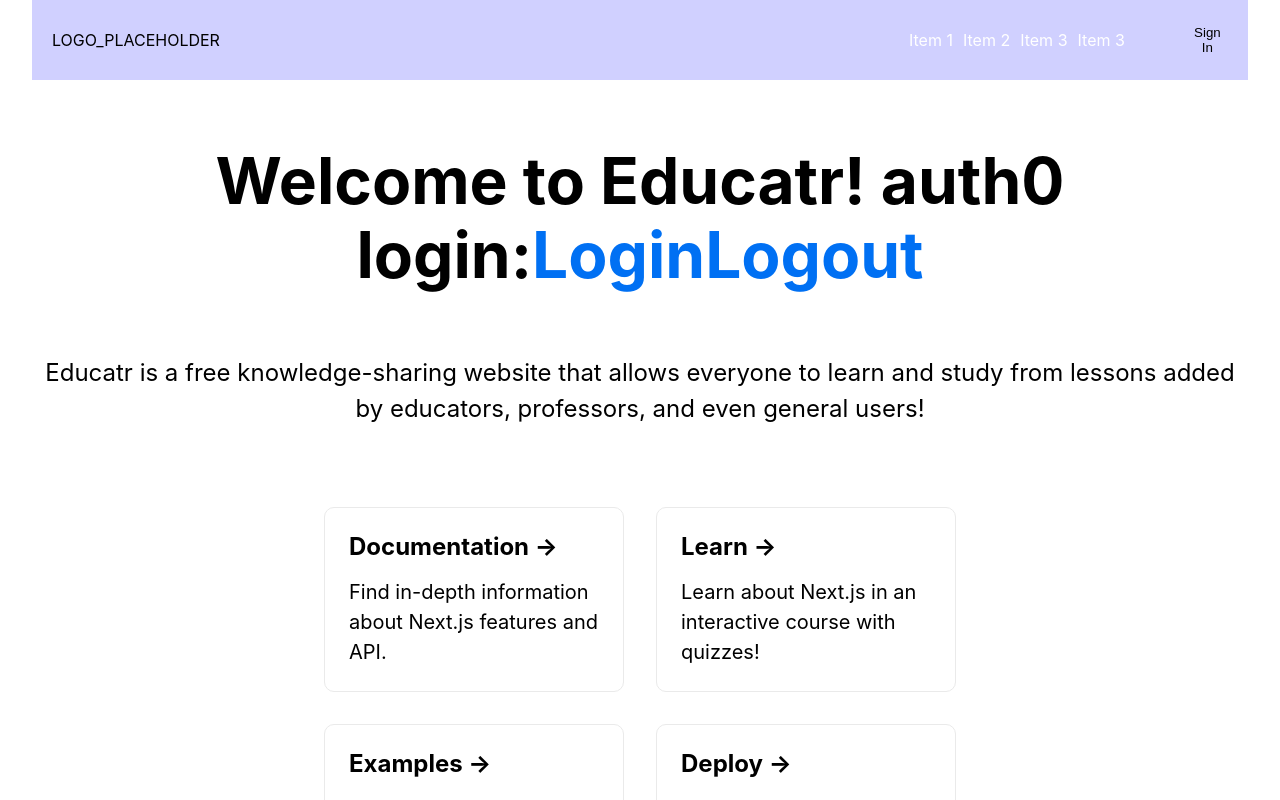
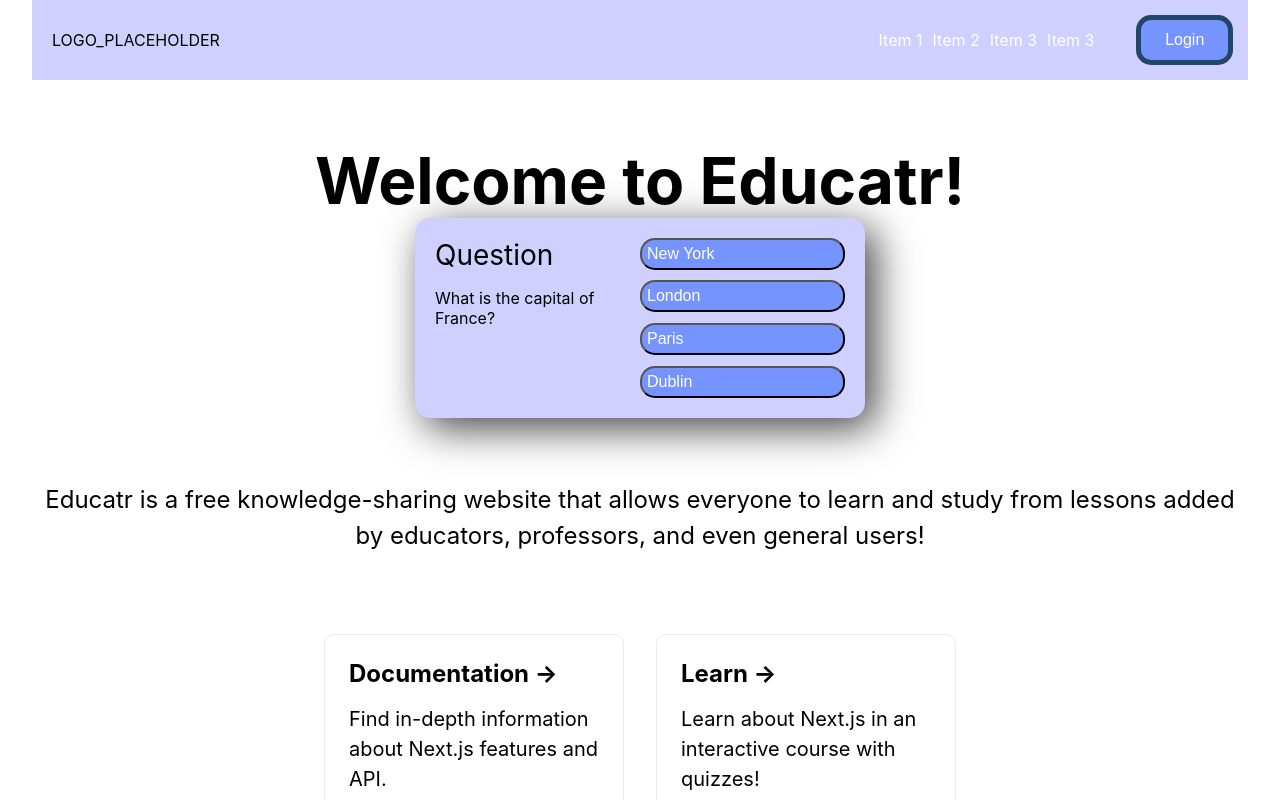
Before and after one commit to ncarr/nwhacks-2022, a Next.js app in the folder frontend/: page / in a window 1280 px wide. Shown: the top 800 px of the page. Built offline with nearby package versions, Linux system fonts and the light colour scheme.

Commit message:
Added Question box

```diff
--- a/frontend/components/NavBar.tsx
+++ b/frontend/components/NavBar.tsx
@@ -24,7 +24,7 @@
                     <li className="nav-links"><a href="https://google.com">Item 3</a></li>
                     <li className="nav-links"><a href="https://google.com">Item 3</a></li>
                 </ul>
-                <Button><a href="https://google.com">Sign In</a></Button>
+                <button className="login-button"><a href="/api/auth/login">Login</a></button>
             </nav>
         )
 
--- /dev/null
+++ b/frontend/components/question.tsx
@@ -0,0 +1,48 @@
+import React, { useState } from 'react'
+
+export default function Question() {
+    const questions =
+        {
+            questionText: 'What is the capital of France?',
+            answerOptions: [
+                { answerText: 'New York', isCorrect: false },
+                { answerText: 'London', isCorrect: false },
+                { answerText: 'Paris', isCorrect: true },
+                { answerText: 'Dublin', isCorrect: false },
+            ],
+        }
+
+    const [showCorrect, setShowCorrect] = useState(false);
+    const [correct, setCorrect] = useState(false);
+
+    const handleAnswerOptionClick = (isCorrect) => {
+        if(isCorrect){
+            setCorrect(true);
+        }
+        setShowCorrect(true);
+    };
+
+    return (
+        <div className="question-box">
+            {showCorrect ? (
+                <div className='score-section'>
+                    {correct ? ("Correct") : ("Wrong")}
+                </div>
+            ) : (
+                <>
+                    <div className="question-section">
+                        <div className="question-count">
+                            <span>Question</span>
+                            <p>{questions.questionText}</p>
+                        </div>
+                    </div>
+                    <div className='answer-section'>
+                        {questions.answerOptions.map((answerOption) => (
+                            <button className="answer-button" onClick={() => handleAnswerOptionClick(answerOption.isCorrect)}>{answerOption.answerText}</button>
+                        ))}
+                    </div>
+                </>
+            )}
+        </div>
+    )
+}
--- a/frontend/pages/index.tsx
+++ b/frontend/pages/index.tsx
@@ -2,6 +2,7 @@
 import Head from 'next/head'
 import Image from 'next/image'
 import NavBar from '../components/NavBar'
+import Question from '../components/question'
 import styles from '../styles/Home.module.css'
 
 const Home: NextPage = () => {
@@ -19,11 +20,12 @@
         <h1 className={styles.title}>
           Welcome to Educatr!
 
-          auth0 login:
+          {/* auth0 login:
           <a href="/api/auth/login">Login</a>
 
-          <a href="/api/auth/logout">Logout</a>
+          <a href="/api/auth/logout">Logout</a> */}
         </h1>
+        <Question />
 
         <p className={styles.description}>
           Educatr is a free knowledge-sharing website that allows everyone to learn and study from lessons added by educators, professors, and even general users!
--- a/frontend/styles/globals.css
+++ b/frontend/styles/globals.css
@@ -203,3 +203,102 @@
     background-image: none;
   }
 }
+
+/* Question */
+
+.question-box {
+  background-color: rgb(208, 208, 255);;
+  width: 450px;
+  min-height: 200px;
+  height: min-content;
+  border-radius: 15px;
+  padding: 20px;
+  box-shadow: 10px 10px 42px 0px rgba(0, 0, 0, 0.75);
+  display: flex;
+  justify-content: space-evenly;
+}
+
+.score-section {
+  display: flex;
+  font-size: 24px;
+  align-items: center;
+}
+
+/* QUESTION/TIMER/LEFT SECTION */
+.question-section {
+  width: 100%;
+  position: relative;
+  color: black;
+}
+
+.question-count {
+  margin-bottom: 20px;
+}
+
+.question-count span {
+  font-size: 28px;
+}
+
+.question-text {
+  margin-bottom: 12px;
+}
+
+/* ANSWERS/RIGHT SECTION */
+.answer-section {
+  width: 100%;
+  display: flex;
+  flex-direction: column;
+  justify-content: space-between;
+}
+
+button.answer-button {
+  width: 100%;
+  font-size: 16px;
+  color: #ffffff;
+  background-color: #7694ff;
+  border-radius: 15px;
+  display: grid;
+  padding: 5px;
+  justify-content: flex-start;
+  align-items: center;
+  cursor: pointer;
+  margin-right: 10px;
+}
+
+.correct {
+  background-color: #2f922f;
+}
+
+.incorrect {
+  background-color: #ff3333;
+}
+
+button.answer-button:hover {
+  background-color: #4d72f8;
+}
+
+button.answer-button:focus {
+  outline: none;
+}
+
+button.answer-button svg {
+  margin-right: 5px;
+}
+
+button.login-button {
+  width: 100px;
+  height: 50px;
+  font-size: 16px;
+  color: #ffffff;
+  background-color: #7694ff;
+  border-radius: 15px;
+  border: 5px solid #234668;
+  cursor: pointer;
+  margin-right: 15px;
+}
+
+button.login-button:hover {
+  background-color: #555e7d;
+  transition: ease-in-out .2s;
+  box-shadow: 3px 3px 2px 1px rgba(0, 0, 255, .2);
+}
```
